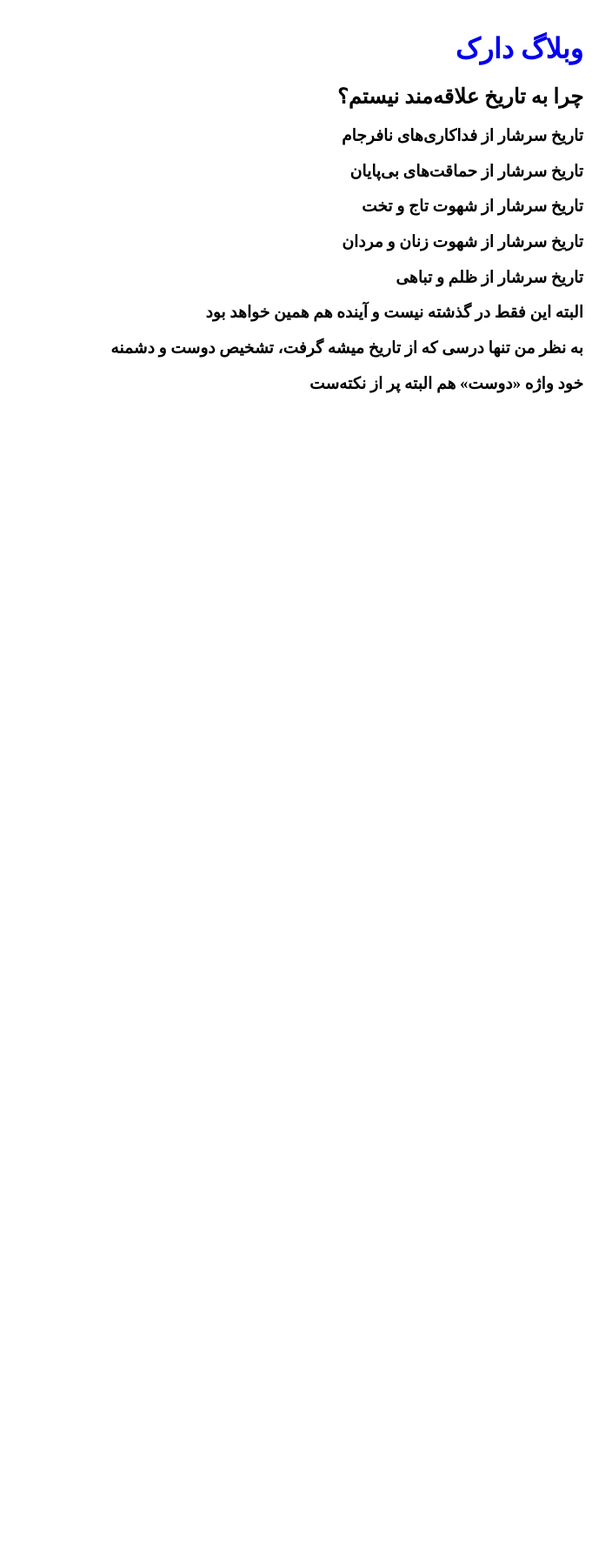
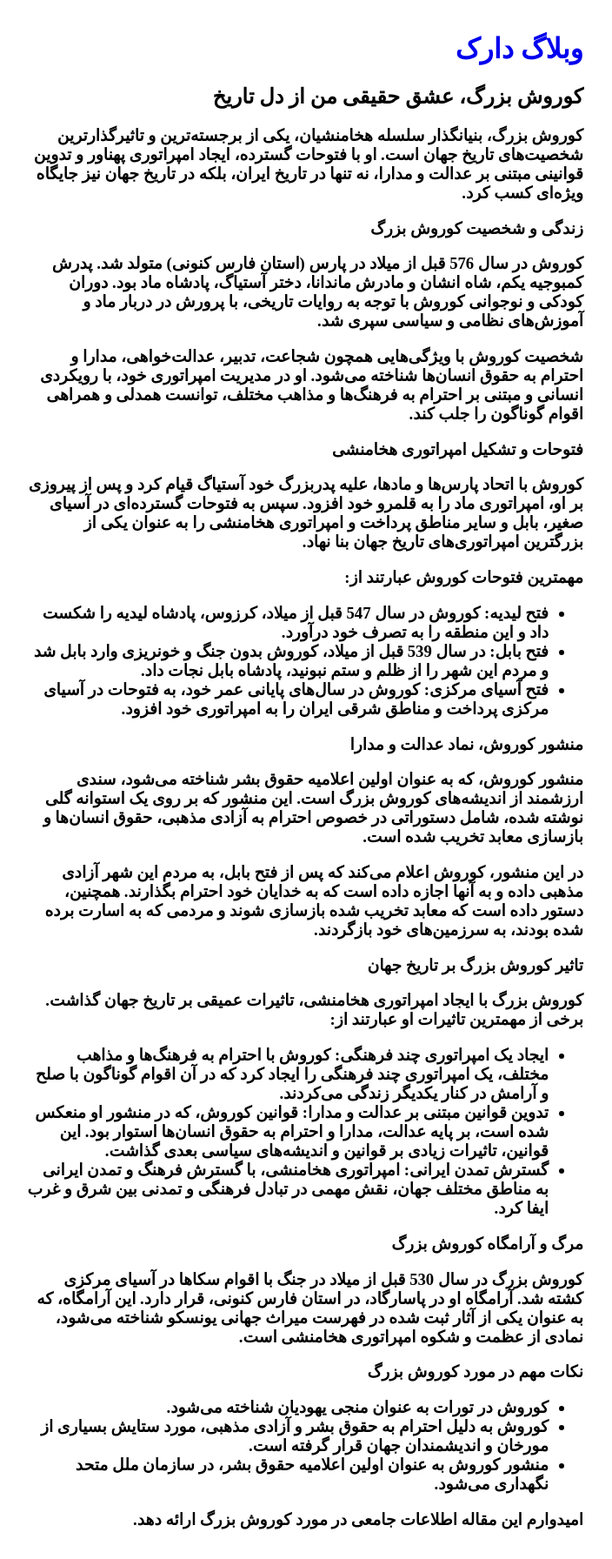
Before and after one commit to darkblog/darkblog.github.io, a Jekyll site: the page built from _posts/2024-7-4-2.md, in a window 1280 px wide. Shown: the whole page at 87% size, without its empty margins (289-993 px from the left). Built offline with Jekyll 4.4.1, drawn with Linux system fonts in a browser that asks for light colours; before the commit the page ends 900 px from its top, so only the background shows below that.

Commit message:
Update 2024-7-4-2.md

```diff
--- a/_posts/2024-7-4-2.md
+++ b/_posts/2024-7-4-2.md
@@ -1,20 +1,48 @@
 ---
 layout: post
-title: چرا به تاریخ علاقه‌مند نیستم؟
+title: کوروش بزرگ، عشق حقیقی من از دل تاریخ
 ---
 
-تاریخ سرشار از فداکاری‌های نافرجام
+کوروش بزرگ، بنیانگذار سلسله هخامنشیان، یکی از برجسته‌ترین و تاثیرگذارترین شخصیت‌های تاریخ جهان است. او با فتوحات گسترده، ایجاد امپراتوری پهناور و تدوین قوانینی مبتنی بر عدالت و مدارا، نه تنها در تاریخ ایران، بلکه در تاریخ جهان نیز جایگاه ویژه‌ای کسب کرد.
 
-تاریخ سرشار از حماقت‌های بی‌پایان
+**زندگی و شخصیت کوروش بزرگ**
 
-تاریخ سرشار از شهوت تاج و تخت
+کوروش در سال 576 قبل از میلاد در پارس (استان فارس کنونی) متولد شد. پدرش کمبوجیه یکم، شاه انشان و مادرش ماندانا، دختر آستیاگ، پادشاه ماد بود. دوران کودکی و نوجوانی کوروش با توجه به روایات تاریخی، با پرورش در دربار ماد و آموزش‌های نظامی و سیاسی سپری شد.
 
-تاریخ سرشار از شهوت زنان و مردان
+شخصیت کوروش با ویژگی‌هایی همچون شجاعت، تدبیر، عدالت‌خواهی، مدارا و احترام به حقوق انسان‌ها شناخته می‌شود. او در مدیریت امپراتوری خود، با رویکردی انسانی و مبتنی بر احترام به فرهنگ‌ها و مذاهب مختلف، توانست همدلی و همراهی اقوام گوناگون را جلب کند.
 
-تاریخ سرشار از ظلم و تباهی
+**فتوحات و تشکیل امپراتوری هخامنشی**
 
-البته این فقط در گذشته نیست و آینده هم همین خواهد بود
+کوروش با اتحاد پارس‌ها و مادها، علیه پدربزرگ خود آستیاگ قیام کرد و پس از پیروزی بر او، امپراتوری ماد را به قلمرو خود افزود. سپس به فتوحات گسترده‌ای در آسیای صغیر، بابل و سایر مناطق پرداخت و امپراتوری هخامنشی را به عنوان یکی از بزرگترین امپراتوری‌های تاریخ جهان بنا نهاد.
 
-به نظر من تنها درسی که از تاریخ میشه گرفت، تشخیص دوست و دشمنه
+مهمترین فتوحات کوروش عبارتند از:
 
-خود واژه «دوست» هم البته پر از نکته‌ست
+* فتح لیدیه: کوروش در سال 547 قبل از میلاد، کرزوس، پادشاه لیدیه را شکست داد و این منطقه را به تصرف خود درآورد.
+* فتح بابل: در سال 539 قبل از میلاد، کوروش بدون جنگ و خونریزی وارد بابل شد و مردم این شهر را از ظلم و ستم نبونید، پادشاه بابل نجات داد.
+* فتح آسیای مرکزی: کوروش در سال‌های پایانی عمر خود، به فتوحات در آسیای مرکزی پرداخت و مناطق شرقی ایران را به امپراتوری خود افزود.
+
+**منشور کوروش، نماد عدالت و مدارا**
+
+منشور کوروش، که به عنوان اولین اعلامیه حقوق بشر شناخته می‌شود، سندی ارزشمند از اندیشه‌های کوروش بزرگ است. این منشور که بر روی یک استوانه گلی نوشته شده، شامل دستوراتی در خصوص احترام به آزادی مذهبی، حقوق انسان‌ها و بازسازی معابد تخریب شده است.
+
+در این منشور، کوروش اعلام می‌کند که پس از فتح بابل، به مردم این شهر آزادی مذهبی داده و به آنها اجازه داده است که به خدایان خود احترام بگذارند. همچنین، دستور داده است که معابد تخریب شده بازسازی شوند و مردمی که به اسارت برده شده بودند، به سرزمین‌های خود بازگردند.
+
+**تاثیر کوروش بزرگ بر تاریخ جهان**
+
+کوروش بزرگ با ایجاد امپراتوری هخامنشی، تاثیرات عمیقی بر تاریخ جهان گذاشت. برخی از مهمترین تاثیرات او عبارتند از:
+
+* ایجاد یک امپراتوری چند فرهنگی: کوروش با احترام به فرهنگ‌ها و مذاهب مختلف، یک امپراتوری چند فرهنگی را ایجاد کرد که در آن اقوام گوناگون با صلح و آرامش در کنار یکدیگر زندگی می‌کردند.
+* تدوین قوانین مبتنی بر عدالت و مدارا: قوانین کوروش، که در منشور او منعکس شده است، بر پایه عدالت، مدارا و احترام به حقوق انسان‌ها استوار بود. این قوانین، تاثیرات زیادی بر قوانین و اندیشه‌های سیاسی بعدی گذاشت.
+* گسترش تمدن ایرانی: امپراتوری هخامنشی، با گسترش فرهنگ و تمدن ایرانی به مناطق مختلف جهان، نقش مهمی در تبادل فرهنگی و تمدنی بین شرق و غرب ایفا کرد.
+
+**مرگ و آرامگاه کوروش بزرگ**
+
+کوروش بزرگ در سال 530 قبل از میلاد در جنگ با اقوام سکاها در آسیای مرکزی کشته شد. آرامگاه او در پاسارگاد، در استان فارس کنونی، قرار دارد. این آرامگاه، که به عنوان یکی از آثار ثبت شده در فهرست میراث جهانی یونسکو شناخته می‌شود، نمادی از عظمت و شکوه امپراتوری هخامنشی است.
+
+**نکات مهم در مورد کوروش بزرگ**
+
+* کوروش در تورات به عنوان منجی یهودیان شناخته می‌شود.
+* کوروش به دلیل احترام به حقوق بشر و آزادی مذهبی، مورد ستایش بسیاری از مورخان و اندیشمندان جهان قرار گرفته است.
+* منشور کوروش به عنوان اولین اعلامیه حقوق بشر، در سازمان ملل متحد نگهداری می‌شود.
+
+امیدوارم این مقاله اطلاعات جامعی در مورد کوروش بزرگ ارائه دهد.
```
